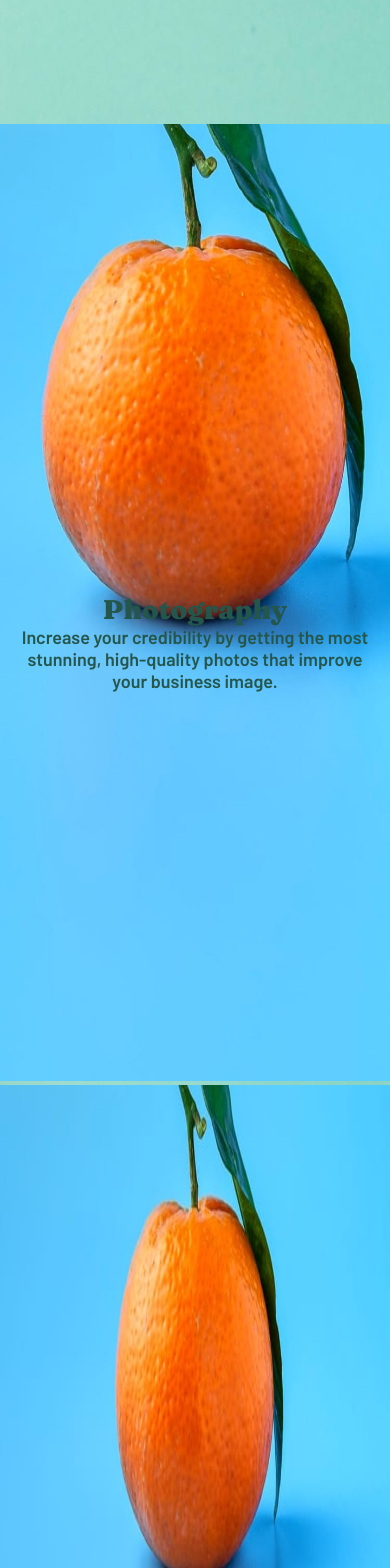
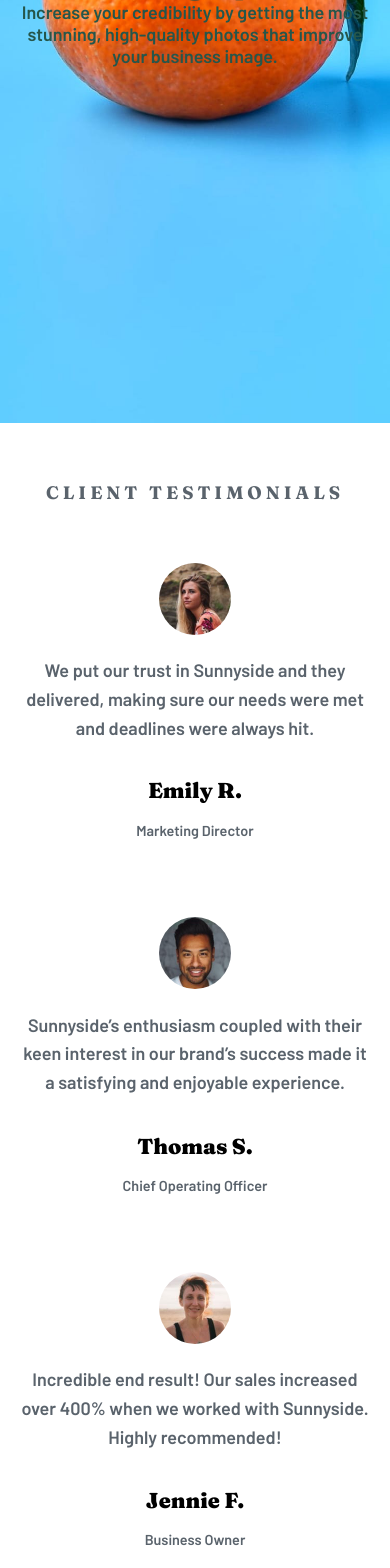
Before and after one commit to LuccasTraumer/frontend-mentor, an Angular app in the folder sunnyside-agency-landing-page-main/agency/: page / in a window 390 px wide. Shown: the part 2620-4188 px from the top of the page. Built offline with nearby package versions, Linux system fonts and the light colour scheme.

Commit message:
Ajuste do mobile

```diff
--- a/sunnyside-agency-landing-page-main/agency/src/app/app.component.scss
+++ b/sunnyside-agency-landing-page-main/agency/src/app/app.component.scss
@@ -41,6 +41,10 @@ main {
       }
     }
   }
+
+  .container-depoiment {
+    padding: 15% 0;
+  }
 }
 
 @media screen and (min-width: 426px) {
--- a/sunnyside-agency-landing-page-main/agency/src/app/card/card.component.html
+++ b/sunnyside-agency-landing-page-main/agency/src/app/card/card.component.html
@@ -57,7 +57,7 @@
       <img
         src="{{ dataCard.images[1] }}"
         alt=""
-        class="destop"
+        class="desktop"
       >
     </figure>
 
--- a/sunnyside-agency-landing-page-main/agency/src/app/card/card.component.scss
+++ b/sunnyside-agency-landing-page-main/agency/src/app/card/card.component.scss
@@ -120,7 +120,7 @@
   .data {
     padding: 5%;
     position: absolute;
-    height: 65%;
+    height: 30%;
     text-align: center;
     display: flex;
     flex-direction: column;
```
